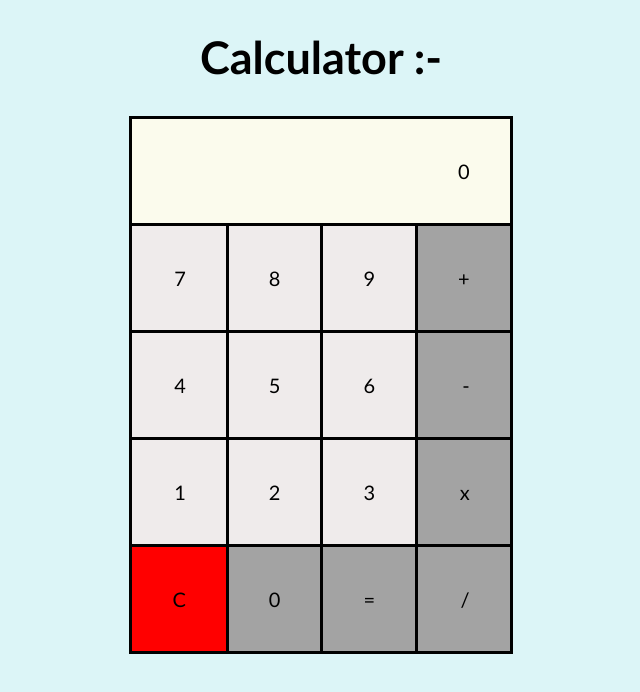
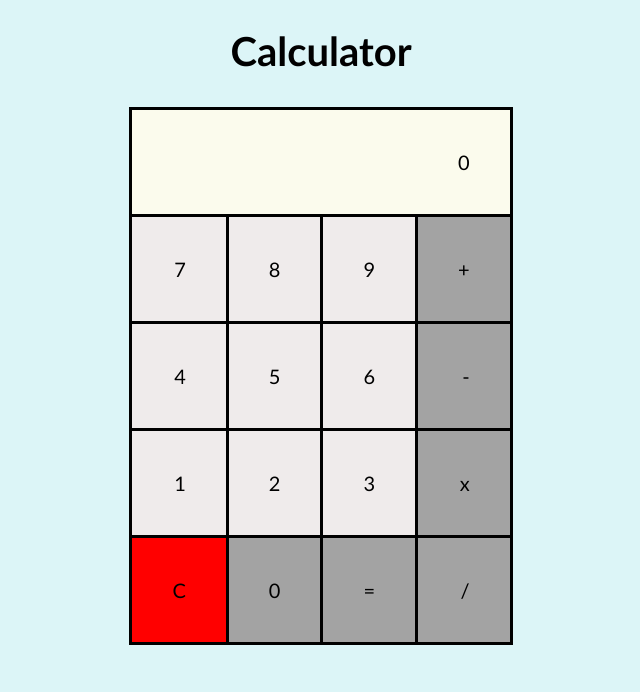
Before and after one commit to bilalashrafali123/calculator, a plain HTML site: page index.html in a window 1280 px wide. Shown: the whole page, without its empty margins (319-959 px from the left). Drawn offline with Linux system fonts and the light colour scheme.

Commit message:
styling added

```diff
--- a/index.html
+++ b/index.html
@@ -7,7 +7,7 @@
   <title>Calculator e = ∑∞ⁿ⁼⁰ ¹ₙ</title>
 </head>
 <body style="background-color: rgb(220, 245, 247);">
-    <h1 class="text-center" style="font-size: 45px;">Calculator :-</h1>
+    <h1 class="text-center">Calculator</h1>
    <table class="calculator-table">
     <tr>
       <td colspan="4" class="display">0</td>
--- a/style.css
+++ b/style.css
@@ -4,6 +4,7 @@
 
 .text-center {
     text-align: center;
+    font-size: 40px;
 }
 
 .calculator-table {
@@ -17,7 +18,6 @@ td {
     border: 3px solid black;
     padding: 40px;
     text-align: right;
-    text-align:right;
     cursor: pointer;
     font-size: 20px;
 }
```
